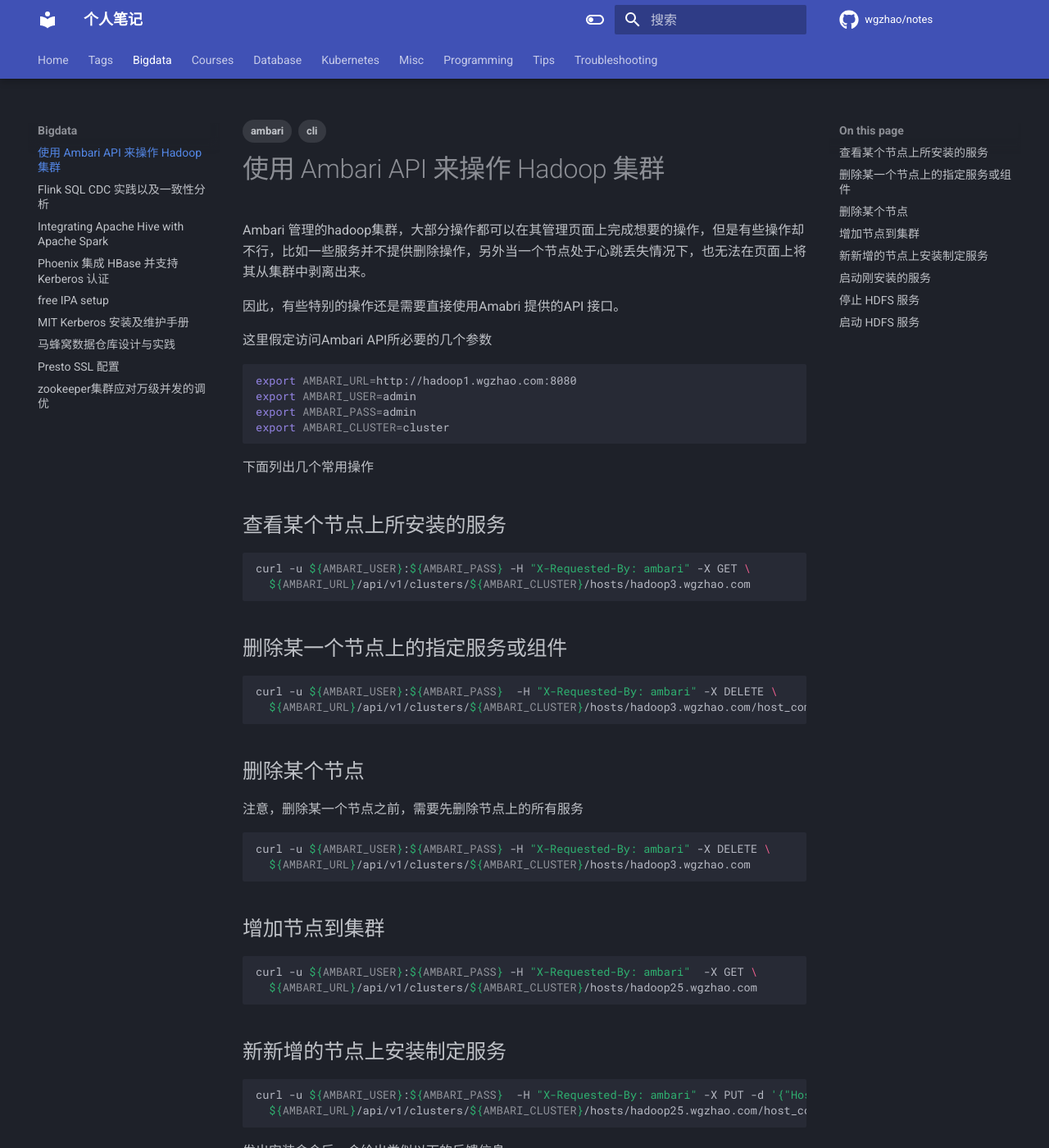
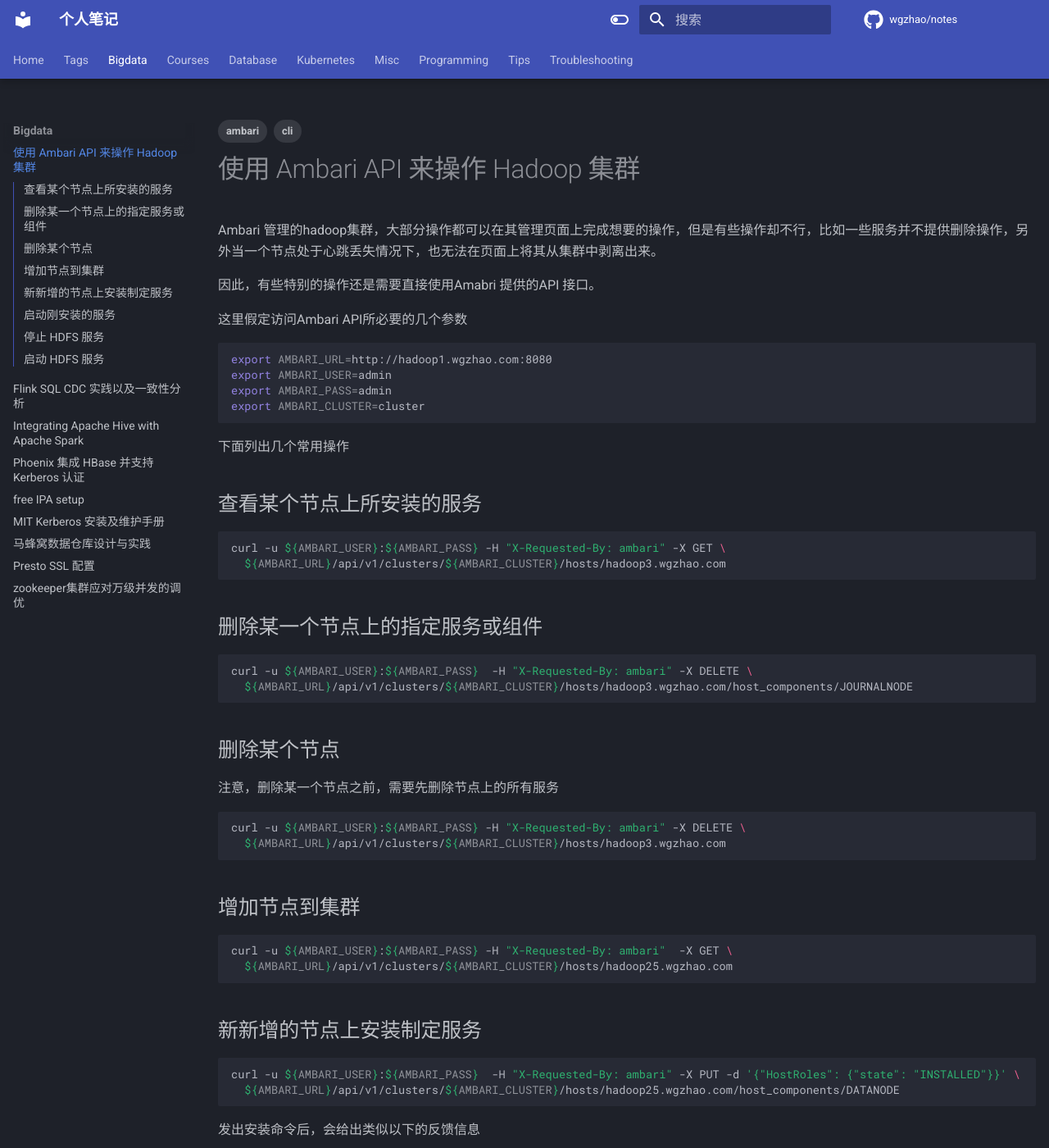
Before and after one commit to wgzhao/notes, an MkDocs documentation site: the page built from docs/bigdata/ambari-cli.md, in a window 1280 px wide and 1400 px high. Shown: the whole window at 82% size. Built offline with MkDocs 1.6.1 and Material for MkDocs 9.7.7, drawn with Linux system fonts in a browser that asks for light colours; comment, search, counter and statistics services are not loaded; some of the changed text lies outside the part shown.

Commit message:
style fixed

```diff
--- /dev/null
+++ b/docs/css/extra.css
@@ -0,0 +1,5 @@
+/* Maximum space for text block */
+.md-grid {
+    max-width: 100%; /* or 100%, if you want to stretch to full-width */
+    font-size: 90%;
+}
--- a/mkdocs.yml
+++ b/mkdocs.yml
@@ -39,6 +39,9 @@ theme:
     # - toc.integrate
     - header.autohide
     - announce.dismiss
+    - toc.integrate
+  font:
+    text: Roboto
 
 
 plugins:
@@ -99,3 +102,6 @@ use_directory_urls: true
 
 extra_javascript:
   - https://cdn.mathjax.org/mathjax/latest/MathJax.js?config=TeX-AMS-MML_HTMLorMML
+
+extra_css:
+  - css/extra.css
```
Also changed, not shown: docs/troubleshooting/deep-in-tcp-connect.md (+7 -7 lines).
